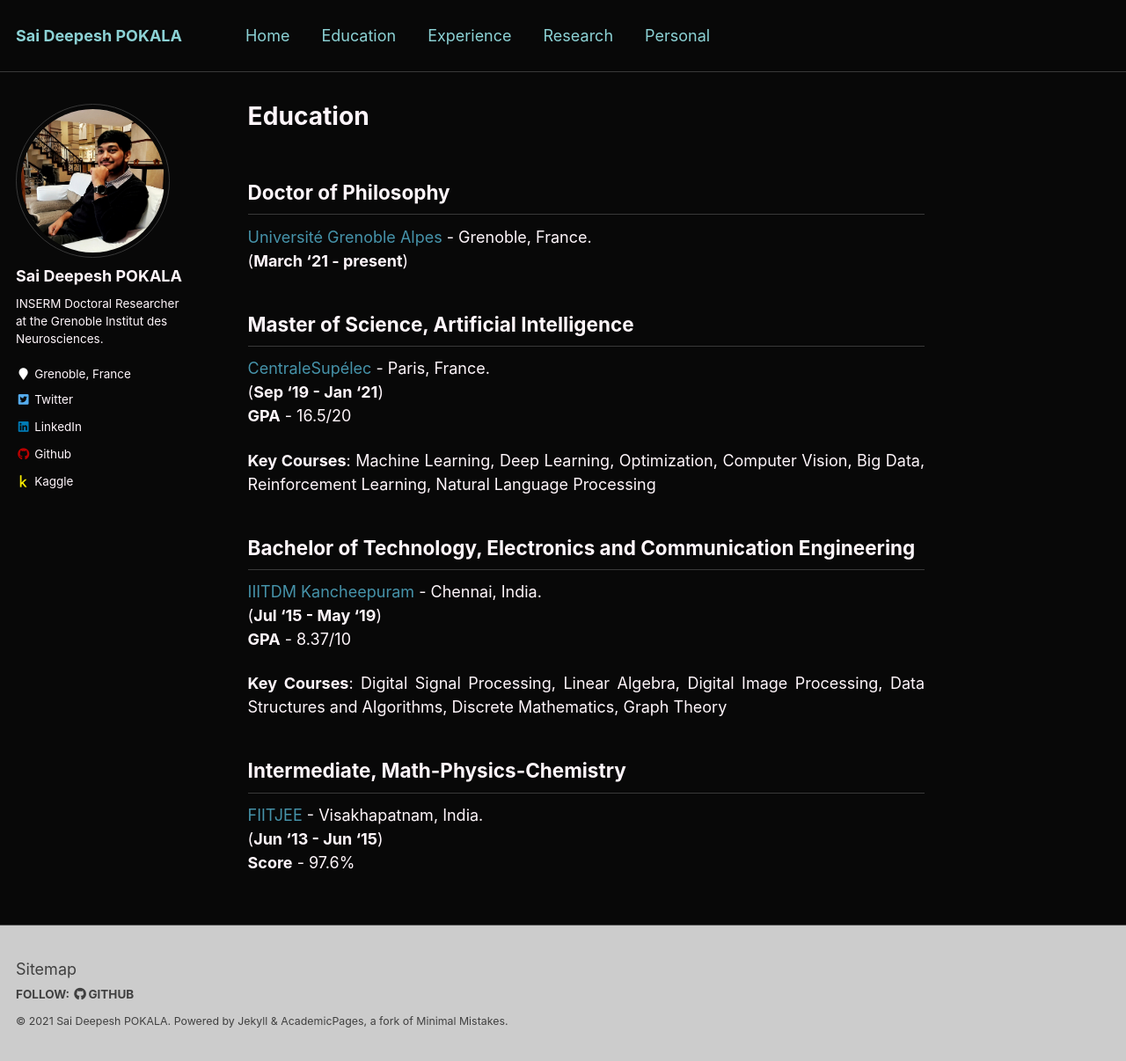
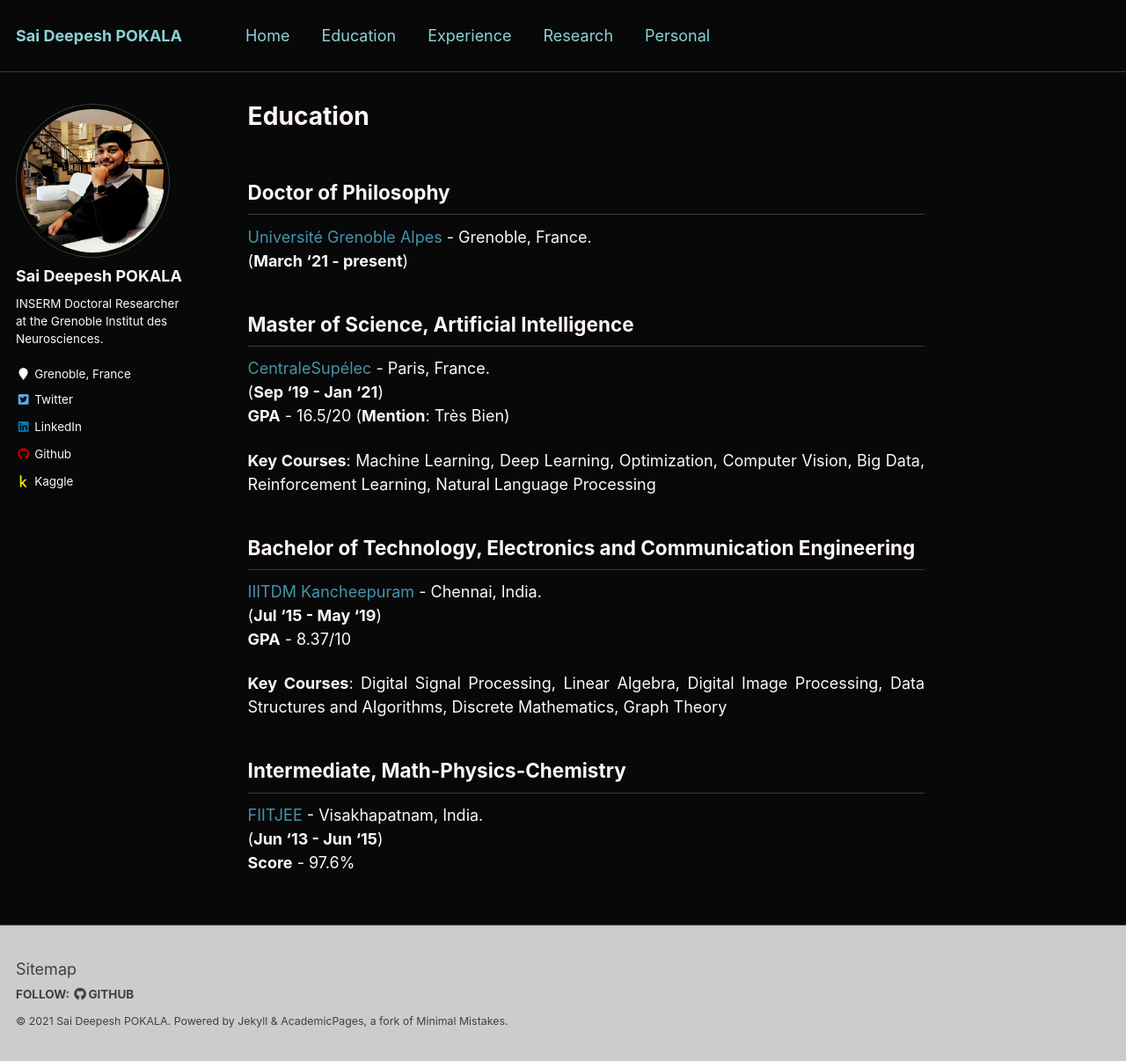
Before and after one commit to saideepesh/saideepesh.github.io, a Jekyll site: the page built from _pages/education.md, in a window 1280 px wide and 1206 px high. Shown: the whole window at 88% size. Built offline with Jekyll 4.4.1, drawn with Linux system fonts in a browser that asks for light colours.

Commit message:
Update education.md

```diff
--- a/_pages/education.md
+++ b/_pages/education.md
@@ -12,7 +12,7 @@ classes: wide
 ## **Master of Science**, Artificial Intelligence
 [CentraleSupélec](https://www.centralesupelec.fr/en){:target="_blank" rel="noopener"} - Paris, France.\
 (**Sep '19 - Jan '21**)\
-**GPA** - 16.5/20
+**GPA** - 16.5/20 (**Mention**: Très Bien)
 
 **Key Courses**: Machine Learning, Deep Learning, Optimization, Computer Vision,
 Big Data, Reinforcement Learning, Natural Language Processing
```
